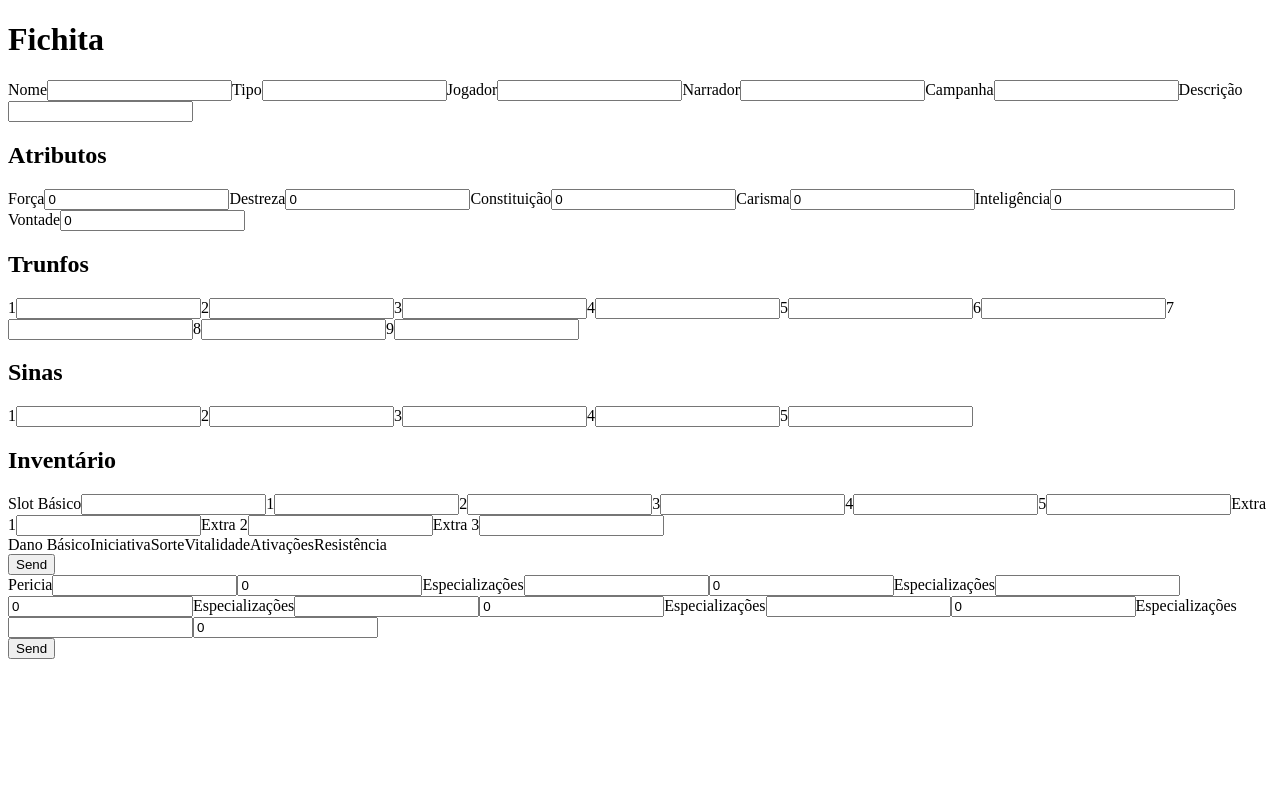
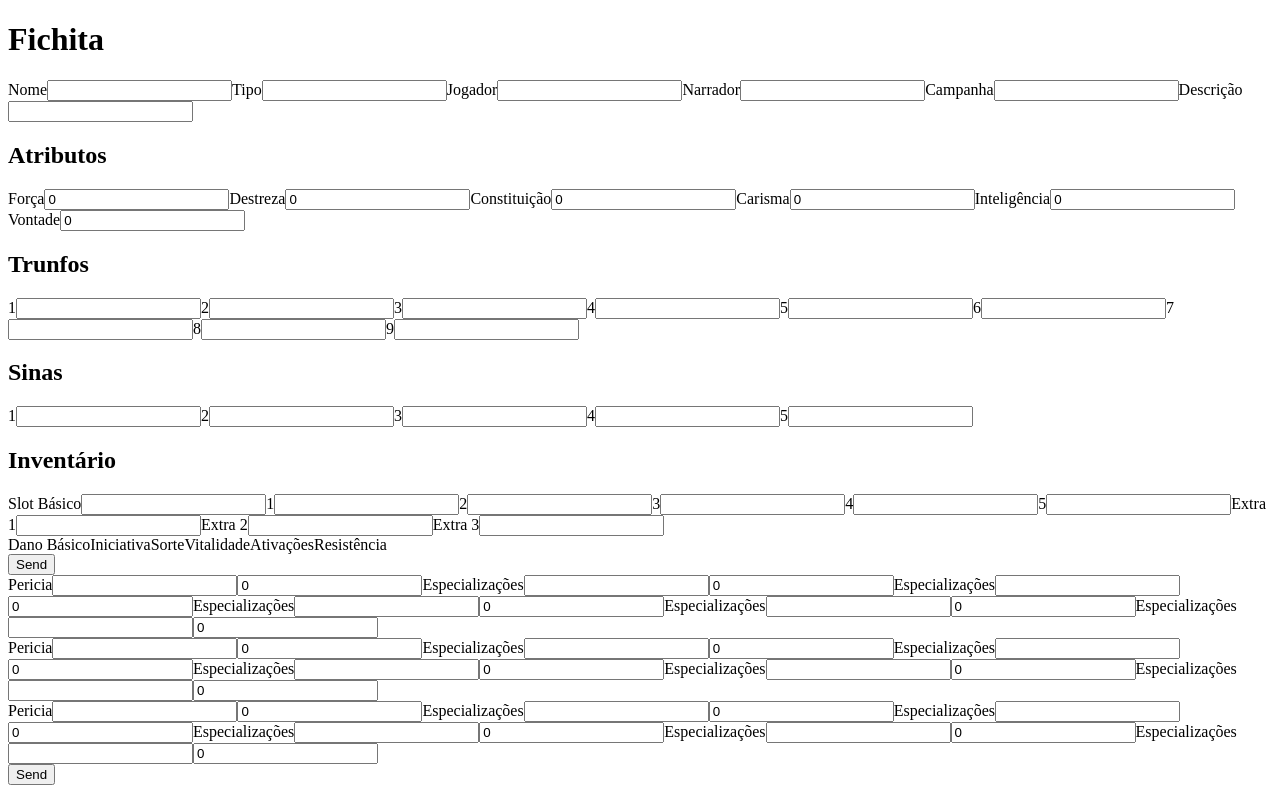
Before and after one commit to ArmandoFigueiredo/Projeto2-CharacterBuild, a React (Create React App) app: page /buildpage in a window 1280 px wide. Built offline with nearby package versions, Linux system fonts and the light colour scheme.

Commit message:
3 pericias

```diff
--- a/src/components/FormPericias/index.js
+++ b/src/components/FormPericias/index.js
@@ -16,6 +16,30 @@ export function FormPericias() {
         atrEspecial13:0,
         atrEspecial14:0,
         atrEspecial15:0,
+        desPericia2:"",
+        atrPericia2:0,
+        desEspecial21:"",
+        desEspecial22:"",
+        desEspecial23:"",
+        desEspecial24:"",
+        desEspecial25:"",
+        atrEspecial21:0,
+        atrEspecial22:0,
+        atrEspecial23:0,
+        atrEspecial24:0,
+        atrEspecial25:0,
+        desPericia3:"",
+        atrPericia3:0,
+        desEspecial31:"",
+        desEspecial32:"",
+        desEspecial33:"",
+        desEspecial34:"",
+        desEspecial35:"",
+        atrEspecial31:0,
+        atrEspecial32:0,
+        atrEspecial33:0,
+        atrEspecial34:0,
+        atrEspecial35:0,
     });
 
     function handleChange(evento) {
@@ -65,6 +89,62 @@ export function FormPericias() {
 
             </div>
 
+            <div id="pericias2">
+
+            <label htmlFor="pericia2">Pericia</label>
+            <input id="pericia2" name="desPericia2" type="text" value={formPer.desPericia2} onChange={handleChange}/>
+            <input id="valorpericia2" name="atrPericia2" type="number" value={formPer.atrPericia2} onChange={handleChange}/>
+
+            <label htmlFor="especial21">Especializações</label>
+            <input id="especial21" name="desEspecial21" type="text" value={formPer.desEspecial21} onChange={handleChange}/>
+            <input id="valorespecial21" name="atrEspecial21" type="number" value={formPer.atrEspecial21} onChange={handleChange}/>
+
+            <label htmlFor="especial22">Especializações</label>
+            <input id="especial22" name="desEspecial22" type="text" value={formPer.desEspecial22} onChange={handleChange}/>
+            <input id="valorespecial22" name="atrEspecial22" type="number" value={formPer.atrEspecial22} onChange={handleChange}/>
+
+            <label htmlFor="especial23">Especializações</label>
+            <input id="especial23" name="desEspecial23" type="text" value={formPer.desEspecial23} onChange={handleChange}/>
+            <input id="valorespecial23" name="atrEspecial23" type="number" value={formPer.atrEspecial23} onChange={handleChange}/>
+
+            <label htmlFor="especial24">Especializações</label>
+            <input id="especial24" name="desEspecial24" type="text" value={formPer.desEspecial24} onChange={handleChange}/>
+            <input id="valorespecial24" name="atrEspecial24" type="number" value={formPer.atrEspecial24} onChange={handleChange}/>
+
+            <label htmlFor="especial25">Especializações</label>
+            <input id="especial25" name="desEspecial25" type="text" value={formPer.desEspecial25} onChange={handleChange}/>
+            <input id="valorespecial25" name="atrEspecial25" type="number" value={formPer.atrEspecial25} onChange={handleChange}/>
+
+            </div>
+
+            <div id="pericias3">
+
+            <label htmlFor="pericia3">Pericia</label>
+            <input id="pericia3" name="desPericia3" type="text" value={formPer.desPericia3} onChange={handleChange}/>
+            <input id="valorpericia3" name="atrPericia3" type="number" value={formPer.atrPericia3} onChange={handleChange}/>
+
+            <label htmlFor="especial31">Especializações</label>
+            <input id="especial31" name="desEspecial31" type="text" value={formPer.desEspecial31} onChange={handleChange}/>
+            <input id="valorespecial31" name="atrEspecial31" type="number" value={formPer.atrEspecial31} onChange={handleChange}/>
+
+            <label htmlFor="especial32">Especializações</label>
+            <input id="especial32" name="desEspecial32" type="text" value={formPer.desEspecial32} onChange={handleChange}/>
+            <input id="valorespecial32" name="atrEspecial32" type="number" value={formPer.atrEspecial32} onChange={handleChange}/>
+
+            <label htmlFor="especial33">Especializações</label>
+            <input id="especial33" name="desEspecial33" type="text" value={formPer.desEspecial33} onChange={handleChange}/>
+            <input id="valorespecial33" name="atrEspecial33" type="number" value={formPer.atrEspecial33} onChange={handleChange}/>
+
+            <label htmlFor="especial34">Especializações</label>
+            <input id="especial34" name="desEspecial34" type="text" value={formPer.desEspecial34} onChange={handleChange}/>
+            <input id="valorespecial34" name="atrEspecial34" type="number" value={formPer.atrEspecial34} onChange={handleChange}/>
+
+            <label htmlFor="especial35">Especializações</label>
+            <input id="especial35" name="desEspecial35" type="text" value={formPer.desEspecial35} onChange={handleChange}/>
+            <input id="valorespecial35" name="atrEspecial35" type="number" value={formPer.atrEspecial35} onChange={handleChange}/>
+
+            </div>
+
             <button type="submit">Send</button>
 
         </form>
```
